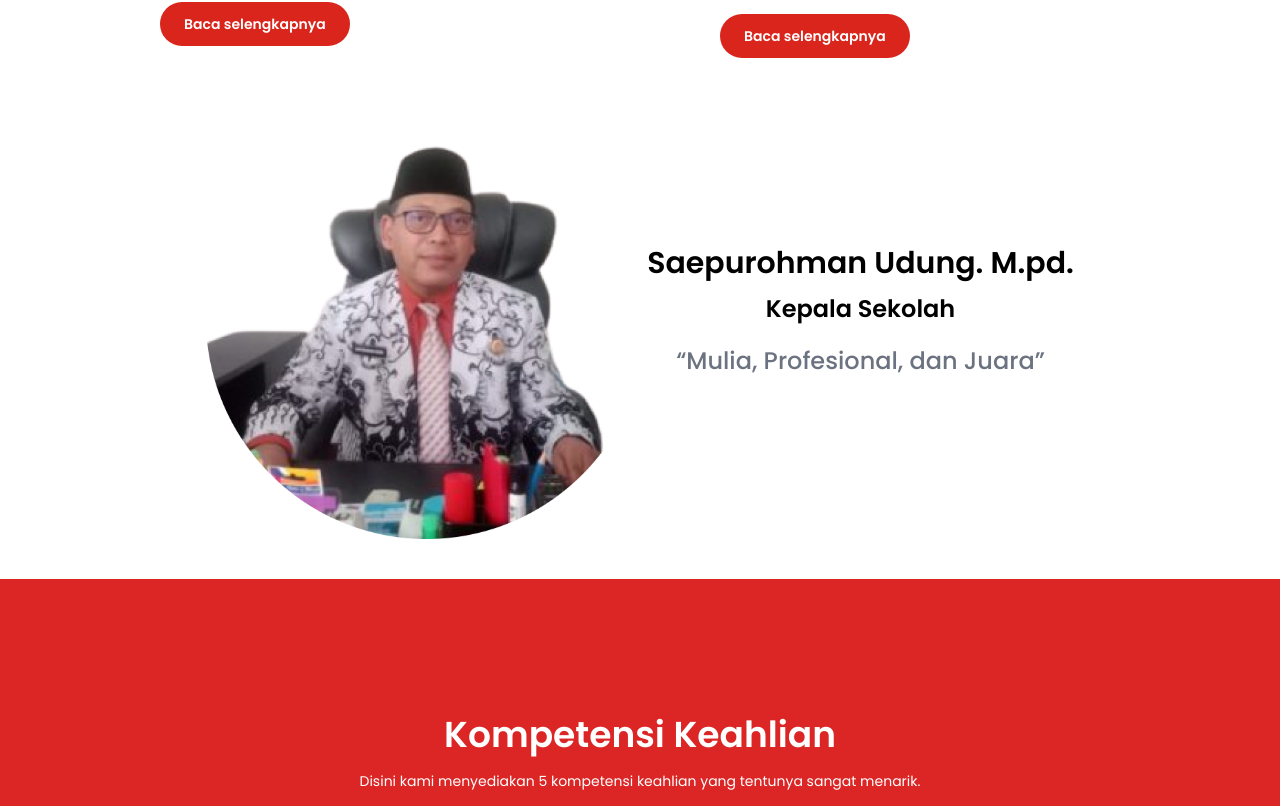
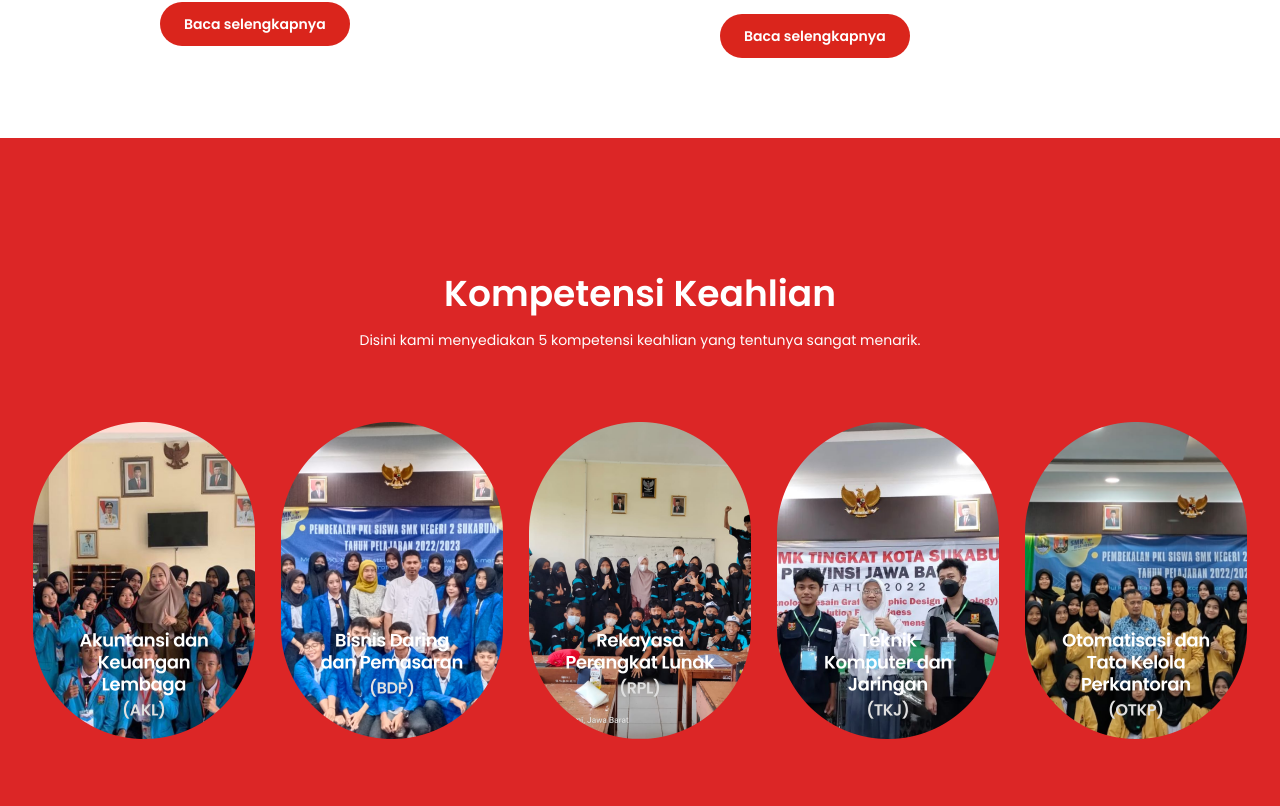
Before and after one commit to Fazrilutama/web-smkn-2-sukabumi, a Next.js app: page / in a window 1280 px wide. Shown: the part 1394-2200 px from the top of the page. Built offline with nearby package versions, Linux system fonts and the light colour scheme.

Commit message:
revisi layout position

```diff
--- a/components/Atasan.js
+++ b/components/Atasan.js
@@ -3,8 +3,8 @@ import React from 'react'
 
 export default function Atasan() {
     return (
-        <div className='bg-[#DA251C] sm:bg-atasanGuru bg-cover mt-20 mx-auto pb-28 lg:pb-0 lg:py-16'>
-            <div className='flex flex-wrap justify-around gap-3 sm:gap-16 py-7 lg:gap-40 xl:gap-24 2xl:gap-52 mx-auto px-5 xl:px-10'>
+        <div className='bg-[#DA251C] sm:bg-atasanGuru bg-cover mt-20 mx-auto -mb-32 pb-28 lg:py-16'>
+            <div className='grid grid-cols-2 xl:grid-cols-3 place-items-center mx-auto 2xl:w-11/12 px-5 xl:px-10'>
                 <div className='text-center py-5'>
                     <img src='/images/Atasan/heni.png' alt='bu heni' className='md:w-44 lg:w-[350px] ' />
                     <div className='bg-white w-[152px] h-[106px] lg:h-40  md:w-44 lg:w-[350px] rounded-b-[20px] pb-4 shadow-lg '>
--- a/components/CorouselJurusan.js
+++ b/components/CorouselJurusan.js
@@ -5,7 +5,7 @@ import '@splidejs/react-splide/css';
 function CarouselJurusan() {
   return (
     <>
-    <div className="hidden sm:flex flex-wrap mt-10 justify-around mx-5">
+    <div className="hidden sm:flex flex-wrap mt-10 justify-around 2xl:w-10/12 mx-auto px-5">
     <Image
           src="/images/carousel/AKL.png"
           alt="AKL"
--- a/components/Fitursekolah.js
+++ b/components/Fitursekolah.js
@@ -3,7 +3,7 @@ import Saranaprasarana from './Saranaprasarana'
 
 export default function Fitursekolah() {
   return (
-    <div className='bg-red-600 bg-no-repeat w-full py-24 bg-cover mt-10 px-10 lg:px-20'>
+    <div className='bg-red-600 bg-no-repeat w-full py-24 bg-cover mt-10 lg:px-20'>
       <div className='mx-auto text-white text-center pt-10 pb-8'>
         <h4 className='font-semibold text-4xl'>Sarana Dan Prasarana</h4>
         <p className='mx-5 text-sm mt-4'>Adapun Sarana & Prasarana Bisa dilihat di bawah ini</p>
--- a/components/KompetensiKeahlian.js
+++ b/components/KompetensiKeahlian.js
@@ -3,7 +3,7 @@ import CarouselJurusan from './CorouselJurusan';
 
 export default function KompetensiKeahlian() {
   return (
-    <div className='bg-red-600 bg-no-repeat w-full py-24 bg-over'>
+    <div className='bg-red-600 bg-no-repeat w-full mt-20 py-24 bg-over'>
       <div className='mx-auto text-white text-center pt-10 pb-8'>
         <h4 className='mx-10 font-semibold text-4xl'>Kompetensi Keahlian</h4>
         <p className='mx-5 text-sm mt-4'>Disini kami menyediakan 5 kompetensi keahlian yang tentunya sangat menarik.</p>
--- a/components/Saranaprasarana.js
+++ b/components/Saranaprasarana.js
@@ -5,7 +5,7 @@ import '@splidejs/react-splide/css';
 function Saranaprasarana() {
   return (
     <>
-    <div className="hidden md:flex flex-wrap mt-10 justify-around">
+    <div className="hidden md:flex flex-wrap mt-10 justify-around mx-auto 2xl:w-10/12">
     <Image
           src="/images/sarana/perpus.png"
           alt="AKL"
--- a/pages/index.js
+++ b/pages/index.js
@@ -21,8 +21,8 @@ export default function Home() {
         <Navbar />
         <Slider />
         <Kejuaraan/>
+        <KompetensiKeahlian />
         <Kepsek />
-        <KompetensiKeahlian />
         <Footer />
 
       </div>
```
